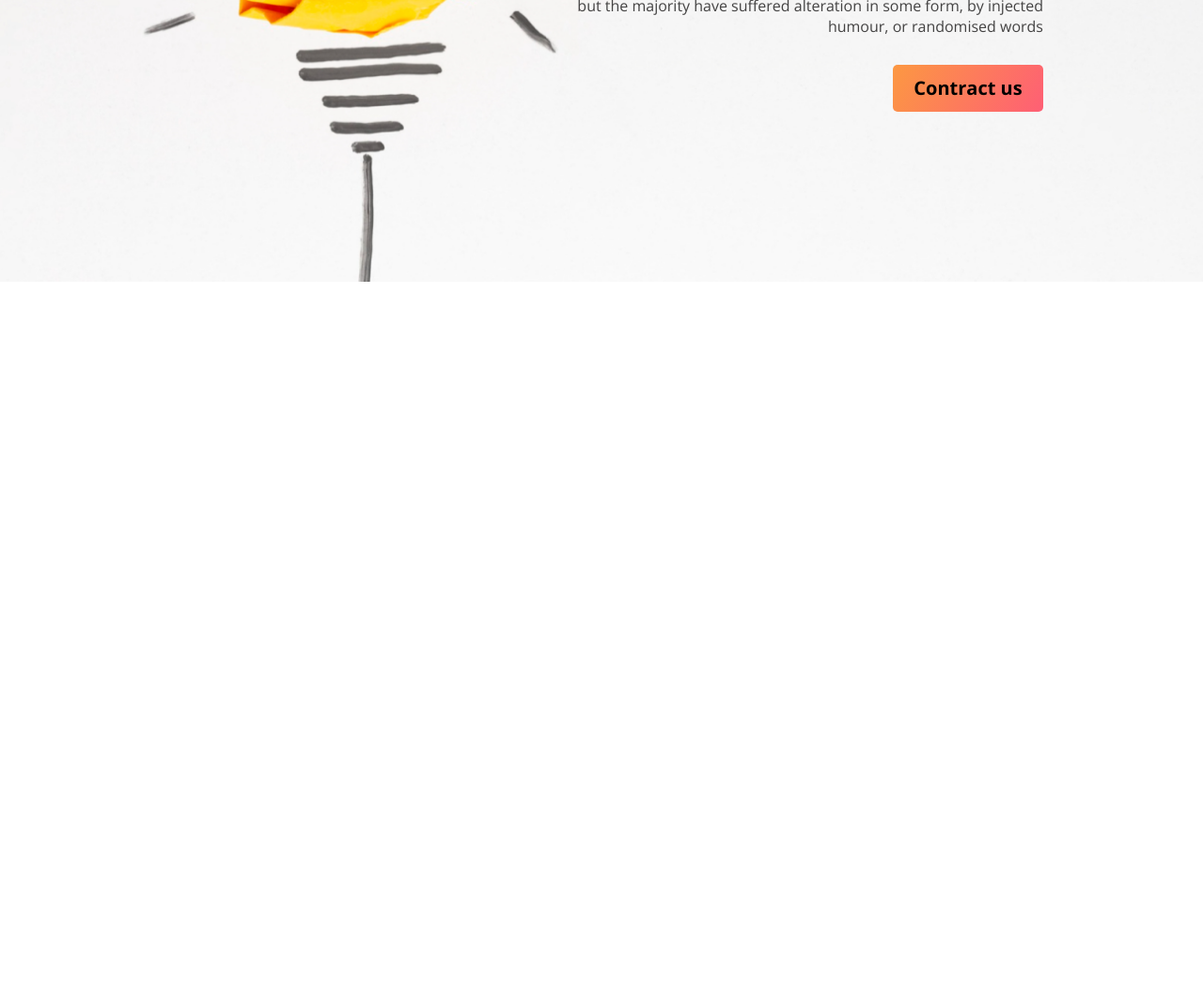
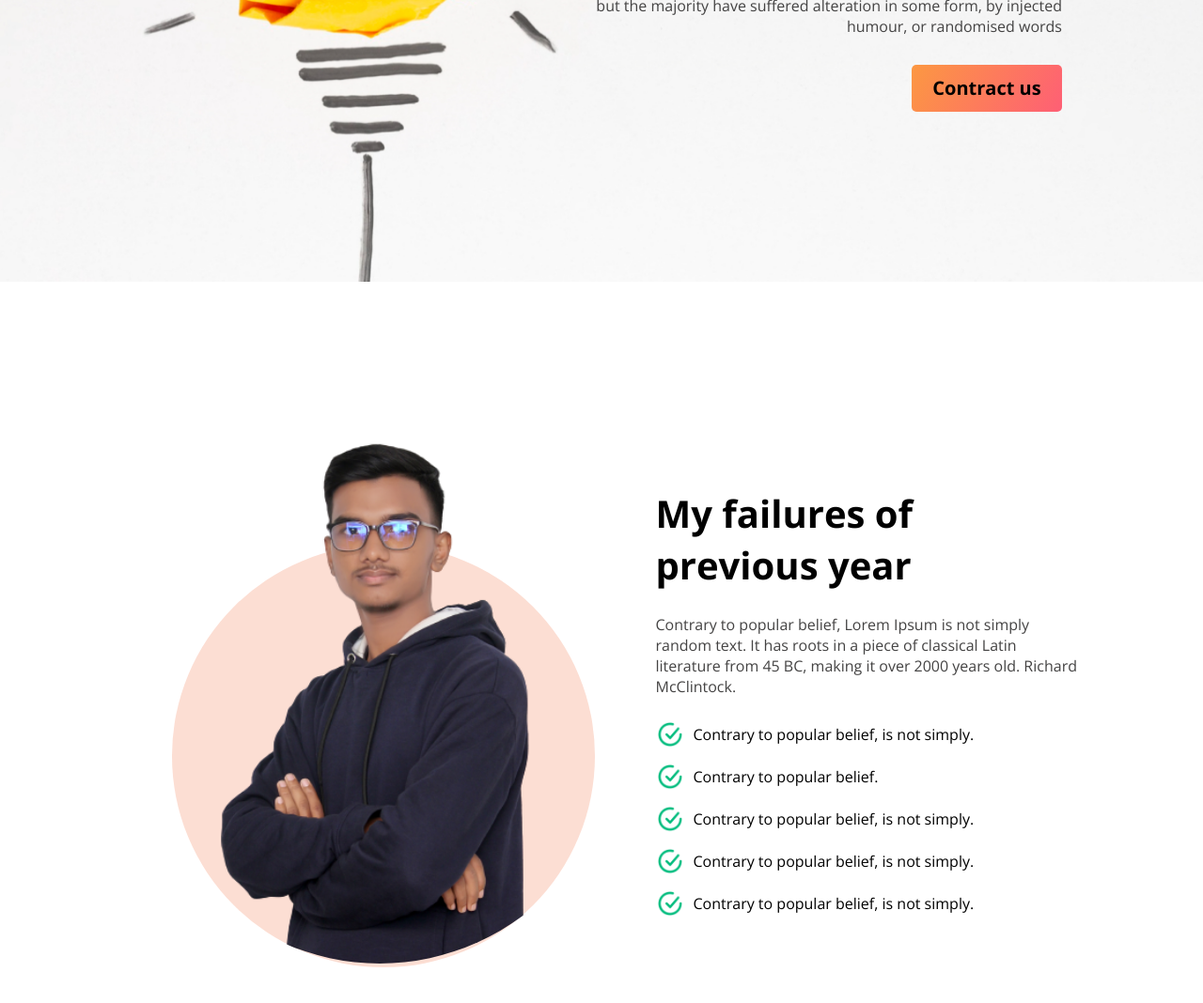
Before and after one commit to NahidAhmed47/assignment01, a plain HTML site: page index.html in a window 1280 px wide. Shown: the part 500-1568 px from the top of the page at 94% size. Before the commit the page ends 800 px from the top, so only its background shows below. Drawn offline with nearby package versions, Linux system fonts and the light colour scheme; a web font is replaced by a local one.

Commit message:
failure section added

```diff
--- a/index.html
+++ b/index.html
@@ -5,7 +5,7 @@
     <meta http-equiv="X-UA-Compatible" content="IE=edge" />
     <meta name="viewport" content="width=device-width, initial-scale=1.0" />
     <title>Assignment-01</title>
-    <link rel="preconnect" href="https://fonts.googleapis.com"><link rel="preconnect" href="https://fonts.gstatic.com" crossorigin><link href="https://fonts.googleapis.com/css2?family=Open+Sans:wght@400;700&family=Sevillana&display=swap" rel="stylesheet">
+    <link rel="preconnect" href="https://fonts.googleapis.com"><link rel="preconnect" href="https://fonts.gstatic.com" crossorigin><link href="https://fonts.googleapis.com/css2?family=Open+Sans:wght@400;700;900&family=Sevillana&display=swap" rel="stylesheet">
     <link rel="stylesheet" href="styles/style.css" />
   </head>
   <body>
@@ -20,7 +20,39 @@
         <input class="btn-primary" type="button" value="Contract us" />
       </div>
     </header>
-    <main></main>
+    <main>
+        <section class="failure-section">
+            <div class="img-container">
+                <img src="images/my-pic.png" alt="owner pic">
+            </div>
+            <div class="failure-container">
+                <h3 class="section-title">My failures of previous year</h3>
+                <p class="section-description">Contrary to popular belief, Lorem Ipsum is not simply random text. It has roots in a piece of classical Latin literature from 45 BC, making it over 2000 years old. Richard McClintock.</p>
+                <div class="check-mark-div">
+                    <div class="check-mark-sub-div">
+                        <img src="images/icons/checkmark.png" alt="checkmark">
+                        <p class="check-mark-description">Contrary to popular belief, is not simply.</p>
+                    </div>
+                    <div class="check-mark-sub-div">
+                        <img src="images/icons/checkmark.png" alt="checkmark">
+                        <p class="check-mark-description">Contrary to popular belief.</p>
+                    </div>
+                    <div class="check-mark-sub-div">
+                        <img src="images/icons/checkmark.png" alt="checkmark">
+                        <p class="check-mark-description">Contrary to popular belief, is not simply.</p>
+                    </div>
+                    <div class="check-mark-sub-div">
+                        <img src="images/icons/checkmark.png" alt="checkmark">
+                        <p class="check-mark-description">Contrary to popular belief, is not simply.</p>
+                    </div>
+                    <div class="check-mark-sub-div">
+                        <img src="images/icons/checkmark.png" alt="checkmark">
+                        <p class="check-mark-description">Contrary to popular belief, is not simply.</p>
+                    </div>
+                </div>
+            </div>
+        </section>
+    </main>
     <footer></footer>
   </body>
 </html>
--- a/styles/style.css
+++ b/styles/style.css
@@ -11,7 +11,14 @@
     border: 0;
     background: linear-gradient(120deg,#FC9842,#FE5F75);
 }
-
+.section-title{
+    font-size: 40px;
+    font-weight: 900;
+}
+.section-description{
+    font-size: 16px;
+    color: #444343;
+}
 /* Header section styles */
 .cover{
     background-image: url(../images/banner/banner1.png);
@@ -29,11 +36,11 @@
     height: fit-content;
     text-align: right;
     position: absolute;
-    margin-right: 170px;
+    margin-right: 150px;
 }
 .cover-title{
     font-size: 60px;
-    font-weight: 700;
+    font-weight: 900;
     padding-top: 20px;
 }
 .cover-description{
@@ -41,3 +48,56 @@
     color: #444343;
     padding: 25px 0 30px 90px;
 }
+
+/* failure section styles */
+.failure-section{
+    display: flex;
+    justify-content: space-around;
+    padding: 100px 100px;
+    align-items: center;
+    margin-top: 80px;
+}
+.failure-container{
+    width: 450px;
+    height: auto;
+}
+.failure-container .section-description{
+    padding: 25px 0;
+}
+.failure-container .check-mark-div{
+    display: flex;
+    flex-direction: column;
+}
+.failure-container .check-mark-sub-div{
+    display: flex;
+    justify-content: left;
+    align-items: center;
+    padding-bottom: 15px;
+}
+.failure-container img{
+    width: 30px;
+    height: auto;
+    display: inline;
+}
+.check-mark-sub-div .check-mark-description{
+    padding-left: 10px;
+}
+.img-container{
+    width: 450px;
+    height: 450px;
+    border: 0;
+    border-radius: 50%;
+    background-color: #FCDED3;
+    margin: 100px 0 0 50px;
+    display: flex;
+    justify-content: center;
+    align-items: center;
+    overflow: visible;
+}
+.img-container img{
+    width: auto;
+    height: 599px;
+    border-radius: 50%;
+    margin-bottom: 157px;
+    margin-right: 7px;
+}
```
Also changed, not shown: images/icons/checkmark.png (added), images/my-pic.png (added), images/web-pic.png (added).
